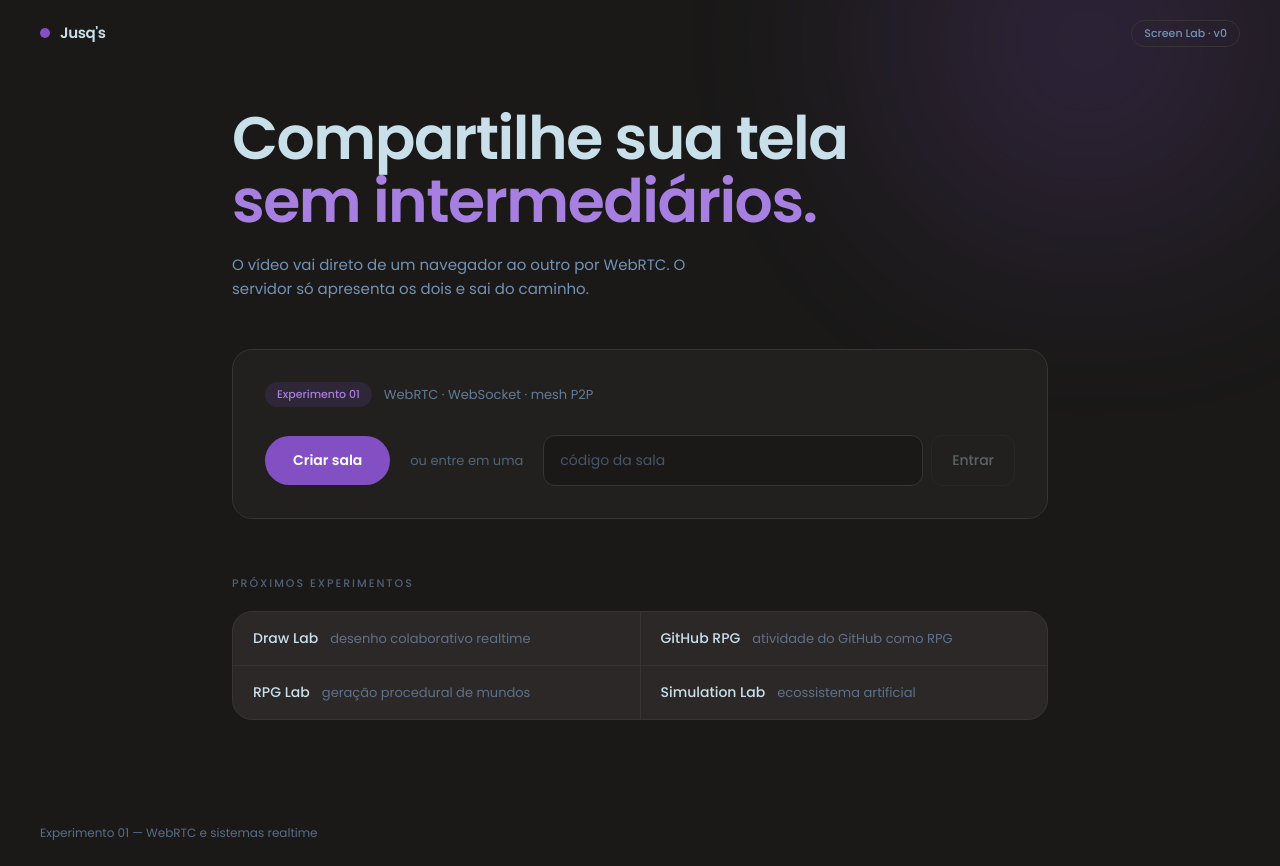
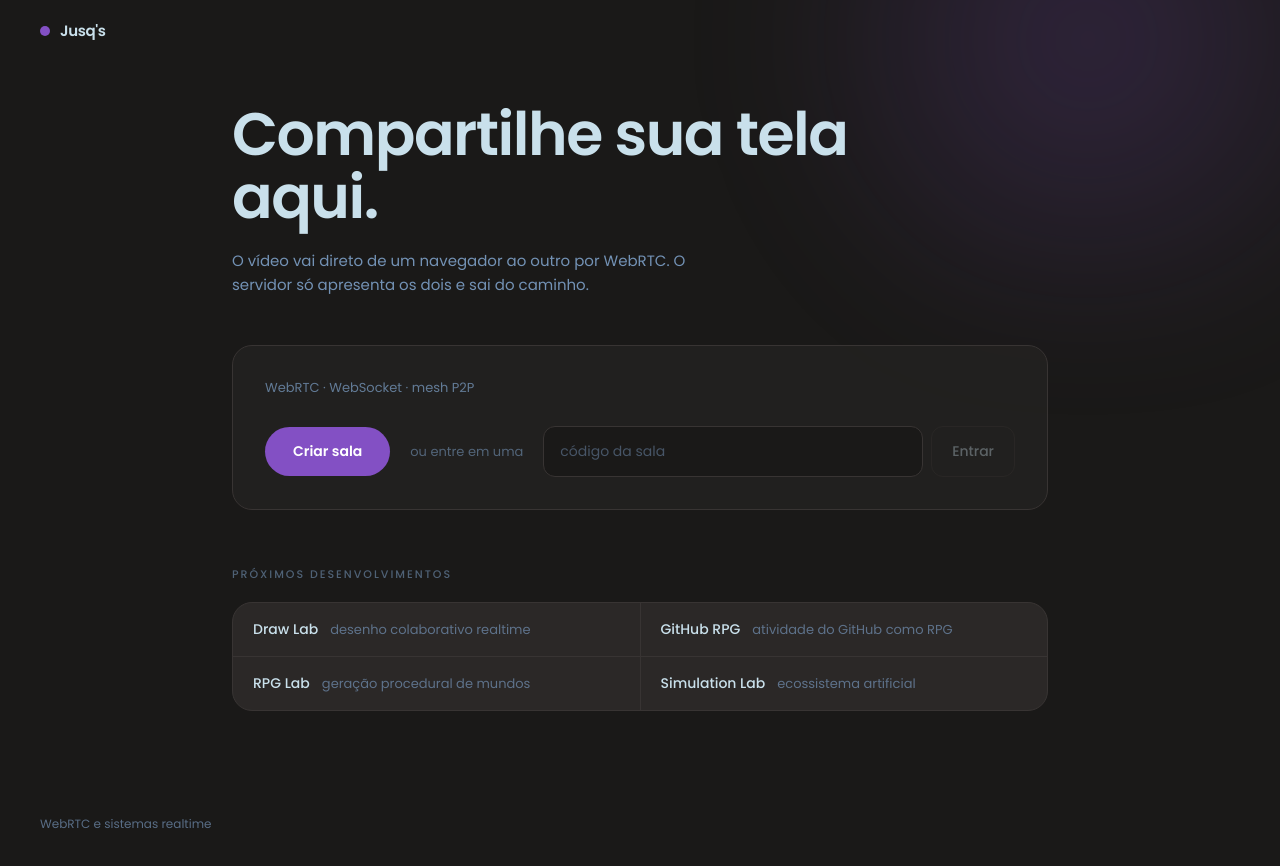
Before and after one commit to MatheusJuski/Jusq, a Next.js app in the folder apps/web/: page / in a window 1280 px wide. Built offline with nearby package versions, Linux system fonts and the light colour scheme.

Commit message:
ATT | Tirei coisas que não faziam sentido

```diff
--- a/apps/web/app/layout.tsx
+++ b/apps/web/app/layout.tsx
@@ -3,11 +3,6 @@ import { Poppins } from 'next/font/google';
 
 import './globals.css';
 
-/**
- * Poppins via `next/font`: as fontes são baixadas no build e servidas do
- * próprio domínio. Sem requisição ao Google em runtime e sem o salto de layout
- * que um `<link>` para fonte externa provoca.
- */
 const poppins = Poppins({
   subsets: ['latin'],
   weight: ['400', '500', '600', '700'],
@@ -40,16 +35,12 @@ export default function RootLayout({
                 Jusq&apos;s
               </span>
             </a>
-
-            <span className="rounded-full border border-line px-3 py-1 text-[11px] font-medium text-denim">
-              Screen Lab · v0
-            </span>
           </header>
 
           <main className="flex-1">{children}</main>
 
           <footer className="px-6 py-6 text-[12px] text-denim/70 sm:px-10">
-            Experimento 01 — WebRTC e sistemas realtime
+            WebRTC e sistemas realtime
           </footer>
         </div>
       </body>
--- a/apps/web/app/page.tsx
+++ b/apps/web/app/page.tsx
@@ -30,9 +30,8 @@ export default function HomePage() {
     <div className="mx-auto w-full max-w-4xl px-6 pt-10 pb-20 sm:px-10">
       <section className="max-w-2xl">
         <h1 className="text-[2.75rem] leading-[1.05] font-semibold tracking-tight sm:text-6xl">
-          Compartilhe sua tela
+          Compartilhe sua tela aqui.
           <br />
-          <span className="text-lilac-soft">sem intermediários.</span>
         </h1>
         <p className="mt-5 max-w-lg text-[15px] leading-relaxed text-denim">
           O vídeo vai direto de um navegador ao outro por WebRTC. O servidor só
@@ -42,9 +41,6 @@ export default function HomePage() {
 
       <section className="mt-12 rounded-card border border-line bg-surface/70 p-6 sm:p-8">
         <div className="flex flex-wrap items-center gap-3">
-          <span className="rounded-full bg-lilac/15 px-3 py-1 text-[11px] font-medium text-lilac-soft">
-            Experimento 01
-          </span>
           <span className="text-[13px] text-denim/80">
             WebRTC · WebSocket · mesh P2P
           </span>
@@ -92,7 +88,7 @@ export default function HomePage() {
 
       <section className="mt-14">
         <h2 className="text-[11px] font-medium tracking-[0.18em] text-denim/60 uppercase">
-          Próximos experimentos
+          Próximos desenvolvimentos
         </h2>
 
         <ul className="mt-5 grid gap-px overflow-hidden rounded-card border border-line bg-line sm:grid-cols-2">
```
Also changed, not shown: apps/web/app/globals.css (+1 -11 lines).
